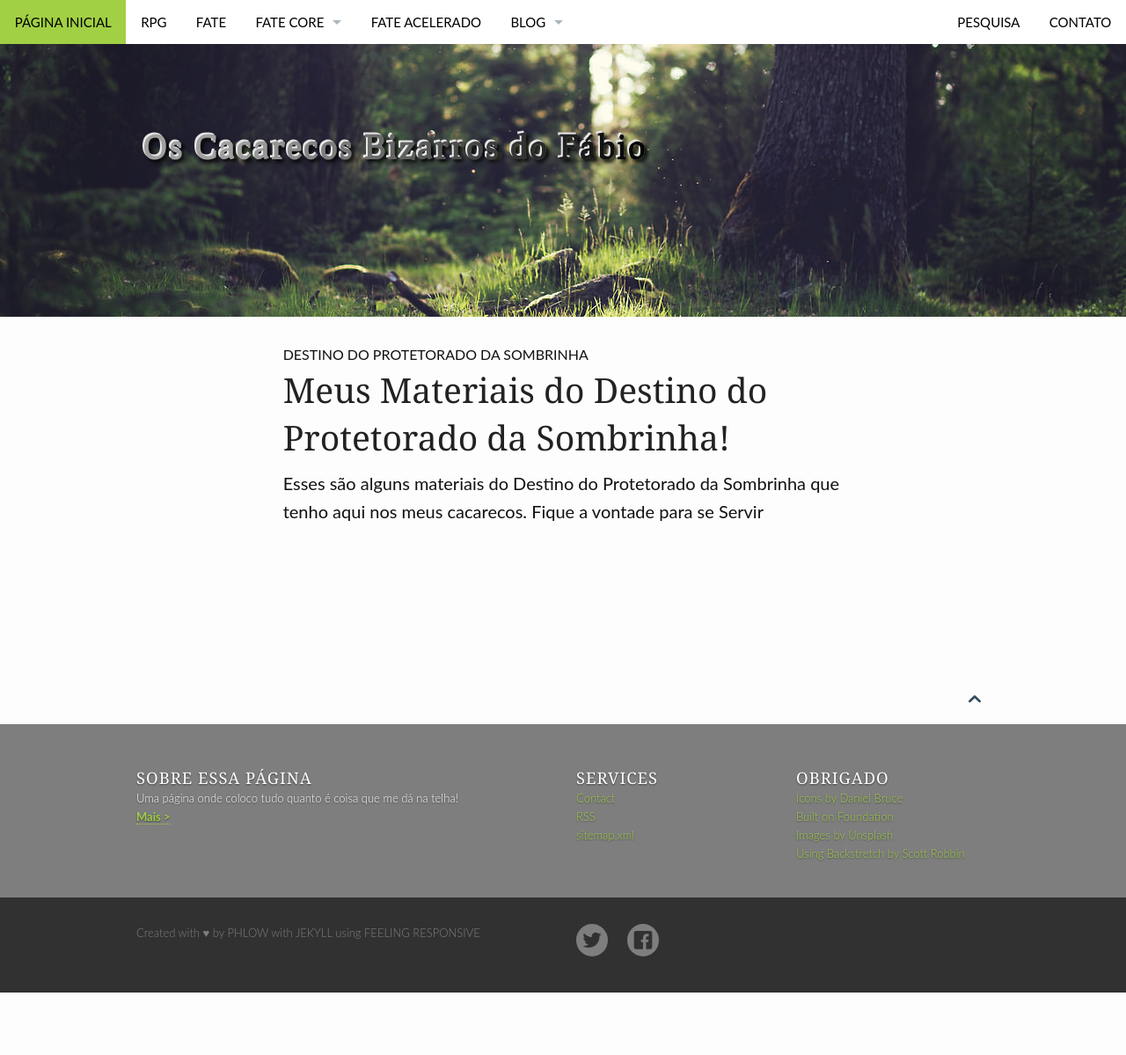
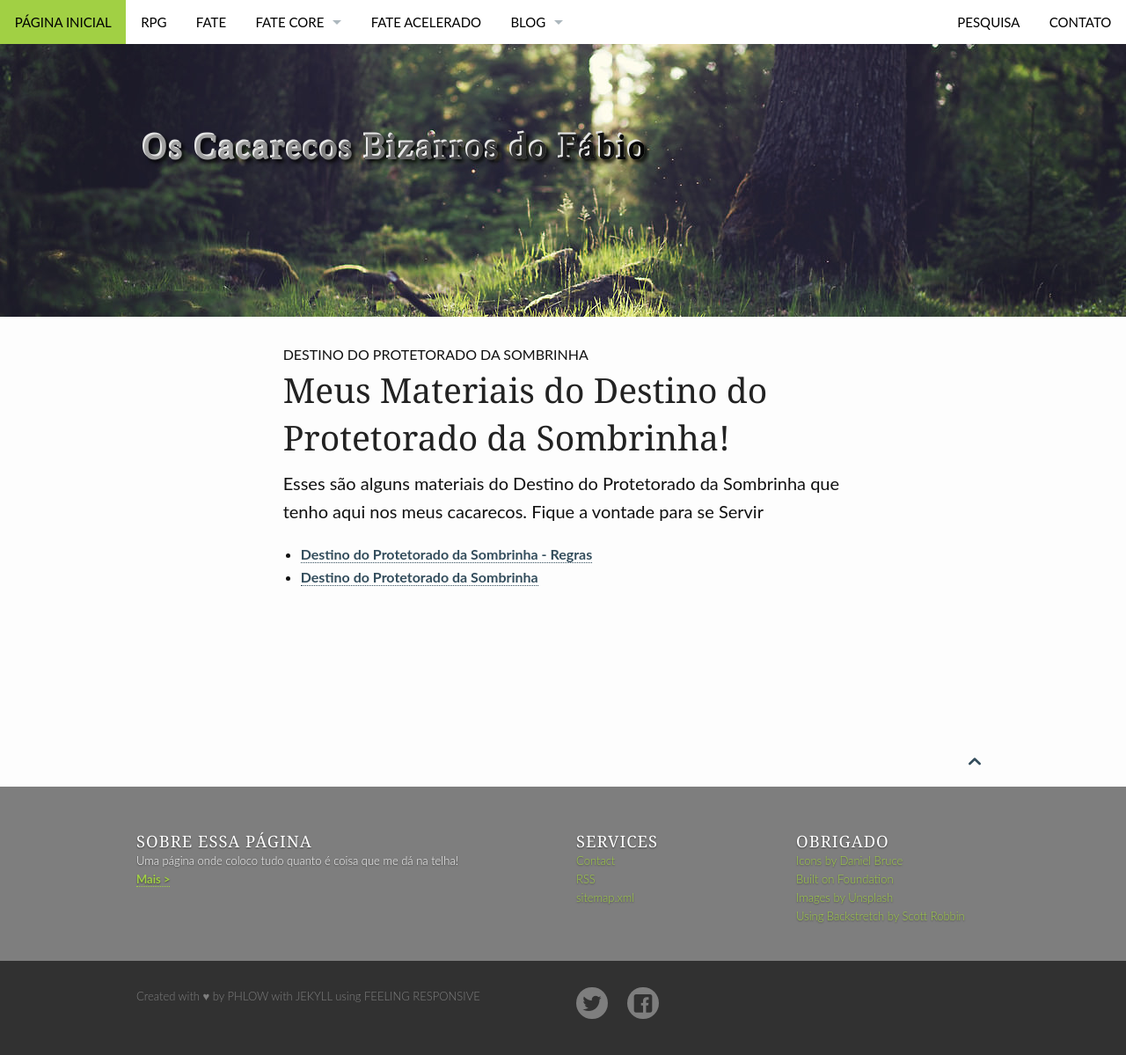
Before and after one commit to fabiocosta0305/fabiocosta0305.github.io-old, a Jekyll site: the page built from pages/parasol-protectorate.md, in a window 1280 px wide. Shown: the whole page at 88% size. Built offline with Jekyll 4.4.1, drawn with Linux system fonts in a browser that asks for light colours; before the commit the page ends 1128 px from its top, so only the background shows below that.

Commit message:
Protetorado da Sombrinha

```diff
--- a/pages/parasol-protectorate.md
+++ b/pages/parasol-protectorate.md
@@ -9,7 +9,7 @@ header:
 permalink: "/parasol-protectorate/"
 ---
 <ul>
-    {% for post in site.tags.parasol-protectorate %}
+    {% for post in site.tags.Parasol-Protectorate %}
     <li><a href="{{ site.url }}{{ post.url }}">{{ post.title }}</a></li>
     {% endfor %}
 </ul>
```
